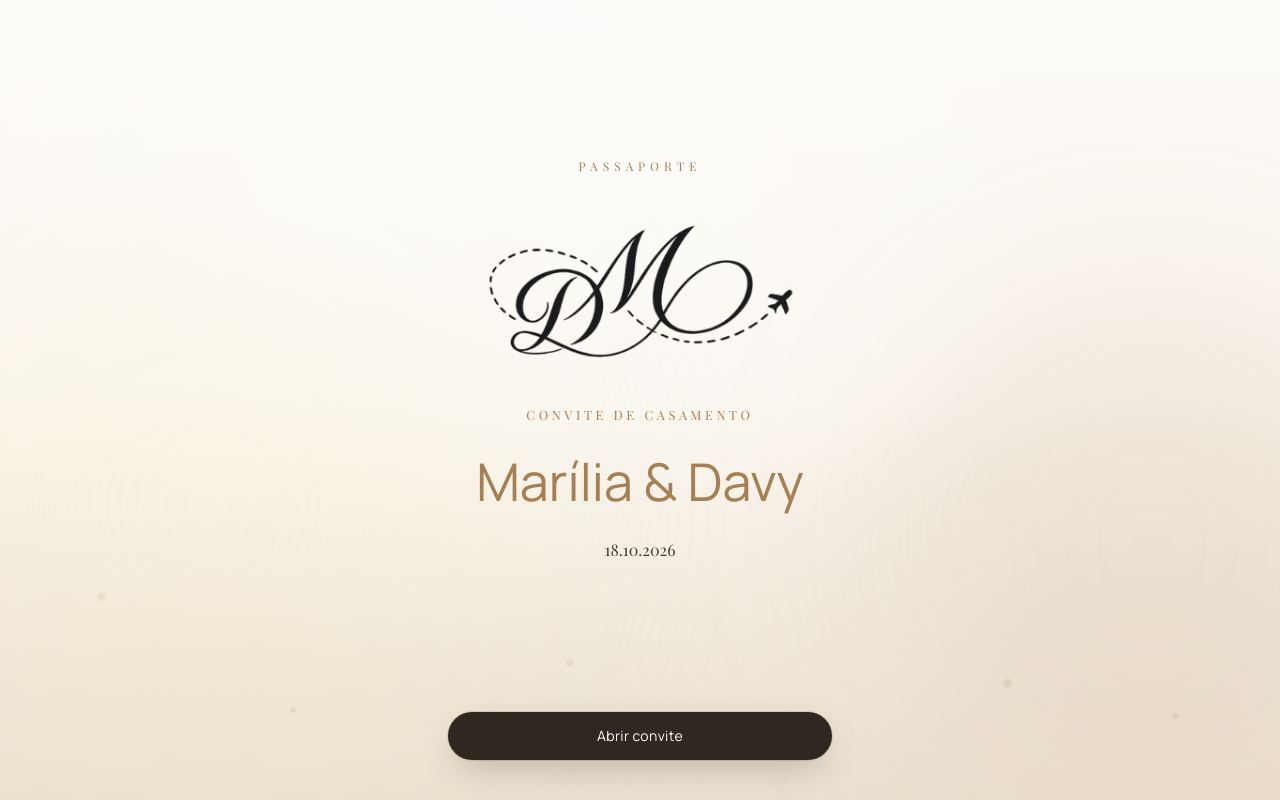
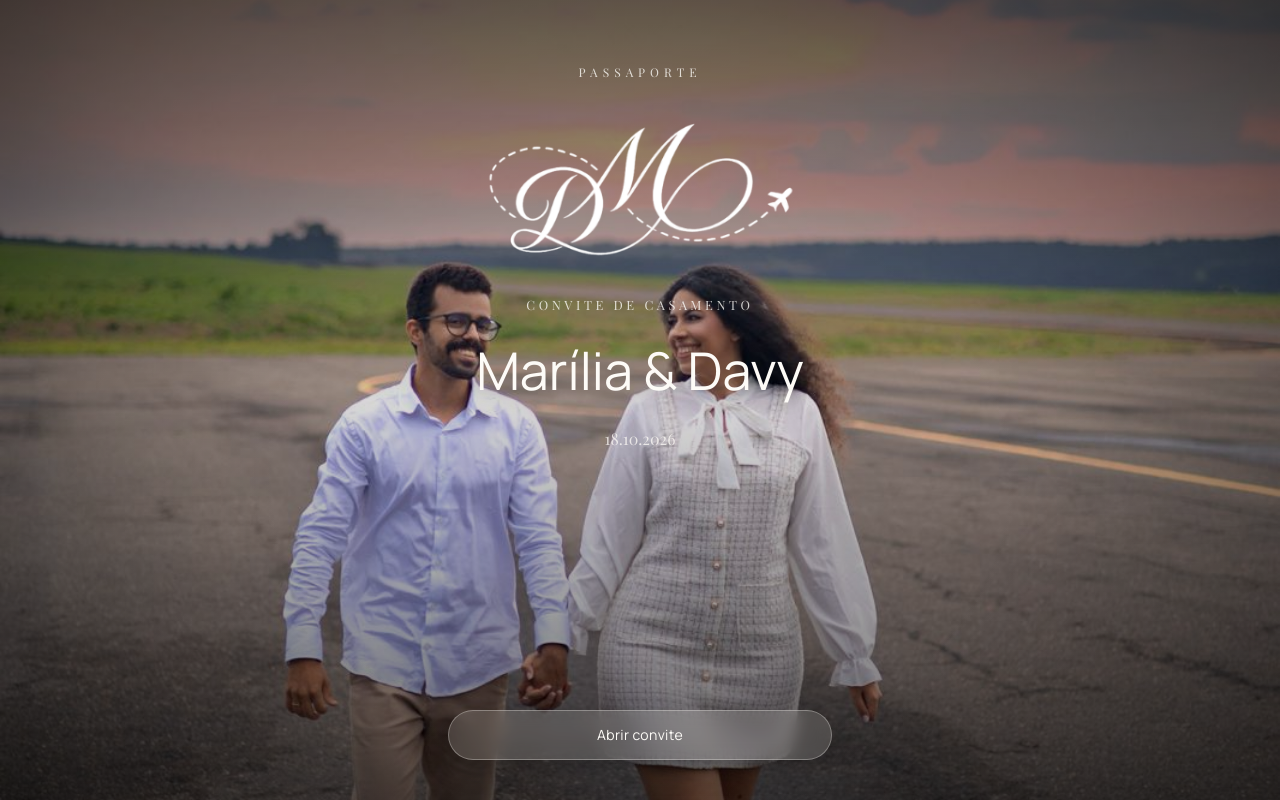
Before and after one commit to marcelojjunior/wedding-invitation-lp, a React (Vite) app: page / in a window 1280 px wide. Shown: the top 800 px of the page. Built offline with nearby package versions, Linux system fonts and the light colour scheme.

Commit message:
feat: Add launch configuration for development and integrate couple's image in SimpleCoverIntro component

```diff
--- a/src/components/common/SimpleCoverIntro.jsx
+++ b/src/components/common/SimpleCoverIntro.jsx
@@ -1,6 +1,5 @@
 import { useCallback, useContext, useEffect, useRef, useState } from "react";
 import { motion } from "framer-motion";
-import { FloatingParticles } from "./FloatingParticles";
 import { LenisNavigationContext } from "../../providers/lenis-context";
 import { cn } from "../../utils/cn";
 
@@ -79,19 +78,22 @@ export function SimpleCoverIntro({ intro, onComplete, skipAnimation }) {
       aria-modal="true"
       aria-label={`${intro.topLabel} — ${intro.subLabel ?? intro.coupleLine}`}
     >
-      <div className="absolute inset-0 -z-10 overflow-hidden bg-gradient-to-b from-cream-50 via-cream-100 to-champagne-200">
-        <div className="absolute -left-24 top-1/4 h-[38rem] w-[38rem] rounded-full bg-butter-200/35 blur-[120px]" />
-        <div className="absolute -right-32 bottom-0 h-[32rem] w-[32rem] rounded-full bg-gold-400/15 blur-[100px]" />
-        <div
-          className="absolute inset-0 bg-[radial-gradient(ellipse_at_30%_20%,rgba(255,255,255,0.55),transparent_55%)]"
+      <div className="absolute inset-0 -z-10 overflow-hidden">
+        <img
+          src="/couple.jpeg"
+          alt=""
           aria-hidden
+          decoding="async"
+          fetchPriority="high"
+          className="h-full w-full object-cover object-center"
         />
-        <FloatingParticles />
+        <div className="absolute inset-0 bg-gradient-to-b from-black/55 via-black/15 to-black/60" />
+        <div className="absolute inset-0 bg-[radial-gradient(ellipse_at_50%_60%,transparent_40%,rgba(0,0,0,0.35)_100%)]" />
       </div>
 
-      <div className="flex min-h-0 flex-1 flex-col items-center justify-center px-6 pb-32 pt-16 text-center sm:pb-36">
-        <div className="mx-auto flex max-w-md flex-col items-center gap-8 sm:gap-10">
-          <p className="font-serif text-[0.68rem] font-medium uppercase tracking-[0.42em] text-gold-500 sm:text-xs">
+      <div className="flex min-h-0 flex-1 flex-col items-start justify-start px-6 pb-32 pt-14 text-center sm:pt-16 sm:pb-36">
+        <div className="mx-auto flex max-w-md flex-col items-center gap-6 sm:gap-8">
+          <p className="font-serif text-[0.68rem] font-medium uppercase tracking-[0.42em] text-cream-50/80 sm:text-xs">
             {intro.topLabel}
           </p>
 
@@ -101,23 +103,23 @@ export function SimpleCoverIntro({ intro, onComplete, skipAnimation }) {
               alt={coverLogoAlt}
               decoding="async"
               fetchPriority="high"
-              className="h-auto w-full max-w-[min(85vw,280px)] object-contain sm:max-w-[min(72vw,320px)]"
+              className="h-auto w-full max-w-[min(85vw,280px)] object-contain brightness-0 invert sm:max-w-[min(72vw,320px)]"
             />
           </div>
 
           <div className="space-y-5 sm:space-y-6">
             {intro.subLabel ? (
-              <p className="font-serif text-[0.72rem] font-medium uppercase tracking-[0.28em] text-gold-500 sm:text-[0.8rem]">
+              <p className="font-serif text-[0.72rem] font-medium uppercase tracking-[0.28em] text-cream-50/80 sm:text-[0.8rem]">
                 {intro.subLabel}
               </p>
             ) : null}
             <p
-              className="text-[clamp(2.1rem,7vw,3.25rem)] leading-tight text-gold-500"
+              className="text-[clamp(2.1rem,7vw,3.25rem)] leading-tight text-cream-50 drop-shadow-[0_2px_12px_rgba(0,0,0,0.4)]"
               style={{ fontFamily: "var(--font-script)" }}
             >
               {intro.coupleLine}
             </p>
-            <p className="font-serif text-sm text-ink-800/90 sm:text-base">
+            <p className="font-serif text-sm text-cream-50/75 sm:text-base">
               {intro.dateLine}
             </p>
           </div>
@@ -128,10 +130,11 @@ export function SimpleCoverIntro({ intro, onComplete, skipAnimation }) {
         type="button"
         className={cn(
           "fixed bottom-8 left-1/2 z-[410] w-[min(calc(100vw-2rem),24rem)] -translate-x-1/2 sm:bottom-10",
-          "rounded-full bg-ink-800 px-8 py-3.5 text-sm font-medium tracking-wide text-cream-50",
-          "shadow-[0_0_0_1px_rgba(47,40,32,0.12),0_12px_36px_-12px_rgba(47,40,32,0.4)]",
-          "transition-[box-shadow] duration-500 ease-out-soft",
-          "hover:shadow-[0_0_0_1px_rgba(184,149,106,0.35),0_16px_44px_-10px_rgba(184,149,106,0.28)]",
+          "rounded-full bg-cream-50/15 px-8 py-3.5 text-sm font-medium tracking-wide text-cream-50",
+          "border border-cream-50/30 backdrop-blur-sm",
+          "shadow-[0_8px_32px_-8px_rgba(0,0,0,0.4)]",
+          "transition-[background-color,box-shadow] duration-500 ease-out-soft",
+          "hover:bg-cream-50/25 hover:shadow-[0_0_0_1px_rgba(255,255,255,0.2),0_16px_44px_-10px_rgba(0,0,0,0.35)]",
           "focus-visible:outline focus-visible:outline-2 focus-visible:outline-offset-2 focus-visible:outline-gold-400",
           "disabled:pointer-events-none disabled:opacity-50",
         )}
```
Also changed, not shown: .claude/launch.json (added), public/couple.jpeg (added).
